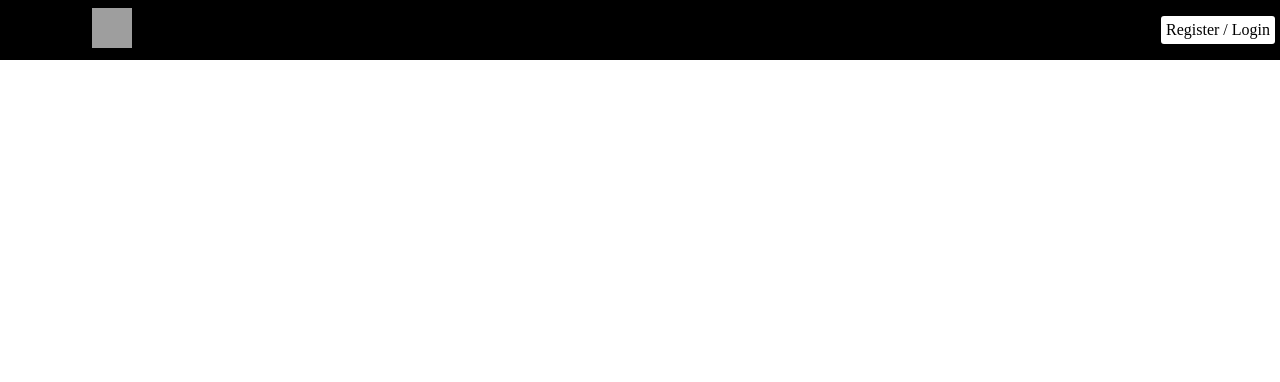
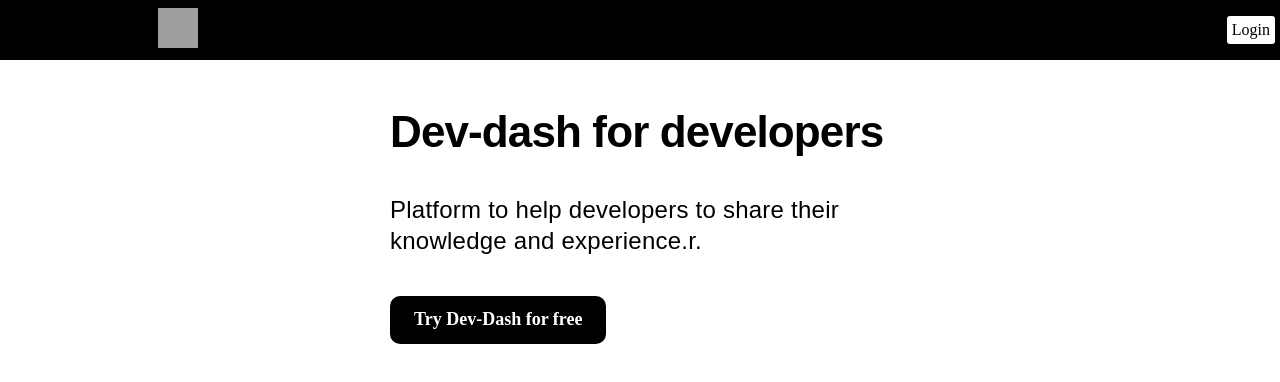
Before and after one commit to matifandy8/Dev-dashboard, a React (Vite) app: page / in a window 1280 px wide. Shown: the top 382 px of the page. Built offline with nearby package versions, Linux system fonts and the light colour scheme; grey boxes are pictures that could not be loaded.

Commit message:
add public home landing

```diff
--- a/src/css/main.css
+++ b/src/css/main.css
@@ -716,3 +716,43 @@ a {
     width: 60%;
   }
 }
+.publicHome {
+  padding: 50px 15px;
+}
+.publicHome__title {
+  font-size: 44px;
+  font-weight: 700;
+  line-height: 1;
+  letter-spacing: -0.02em;
+  font-family: "Whyte Inktrap", Whyte, sans-serif;
+  margin: 64px auto 32px;
+  color: black;
+  margin: 0px auto 40px;
+  max-width: 500px;
+}
+.publicHome__subtitle {
+  font-size: 24px;
+  line-height: 1.3;
+  font-family: "Whyte Inktrap", Whyte, sans-serif;
+  letter-spacing: 0.01em;
+  margin: 0px auto 40px;
+  max-width: 500px;
+}
+.publicHome__btn {
+  margin: 0px auto 40px;
+  max-width: 500px;
+}
+.publicHome__btn button {
+  background: black;
+  color: white;
+  display: inline-block;
+  border-radius: 10px;
+  padding: 14px 24px 16px;
+  font-size: 18px;
+  font-weight: 700;
+  line-height: 1;
+  border: 0px;
+  cursor: pointer;
+  user-select: none;
+  transition: transform 200ms ease 0s, background 200ms ease 0s;
+}
--- a/src/layout/navbars/NavPublic.tsx
+++ b/src/layout/navbars/NavPublic.tsx
@@ -10,7 +10,7 @@ const NavPublic = () => {
       </div>
       <ul className="NavPublic__list">
         <li className="NavPublic__item">
-          <a className="NavPublic__link" href="/login"> Register / Login</a>
+          <a className="NavPublic__link" href="/login">Login</a>
         </li>
       </ul>
     </nav>
--- a/src/pages/publicHome/PublicHome.tsx
+++ b/src/pages/publicHome/PublicHome.tsx
@@ -3,6 +3,15 @@ import Layout from "../../layout";
 function PublicHome() {
   return (
     <Layout>
+      <div className="publicHome">
+        <h1 className="publicHome__title">Dev-dash for developers</h1>
+        <p className="publicHome__subtitle">
+          Platform to help developers to share their knowledge and experience.r.
+        </p>
+        <div className="publicHome__btn">
+          <button>Try Dev-Dash for free</button>
+        </div>
+      </div>
     </Layout>
   );
 }
--- a/src/stylesheets/main.scss
+++ b/src/stylesheets/main.scss
@@ -27,6 +27,7 @@
 
 // 6. Page-specific styles
  @use 'pages/auth';
+ @use 'pages/publicHome';
 
 
 
--- /dev/null
+++ b/src/stylesheets/pages/_publicHome.scss
@@ -0,0 +1,42 @@
+.publicHome {
+  padding: 50px 15px;
+  &__title {
+    font-size: 44px;
+    font-weight: 700;
+    line-height: 1;
+    letter-spacing: -0.02em;
+    font-family: "Whyte Inktrap", Whyte, sans-serif;
+    margin: 64px auto 32px;
+    color: rgb(0, 0, 0);
+    margin: 0px auto 40px;
+    max-width: 500px;
+  }
+  &__subtitle{
+    font-size: 24px;
+    line-height: 1.3;
+    font-family: "Whyte Inktrap", Whyte, sans-serif;
+    letter-spacing: 0.01em;
+    margin: 0px auto 40px;
+    max-width: 500px;
+
+  }
+  &__btn{
+
+    margin: 0px auto 40px;
+    max-width: 500px;
+    button{
+        background: rgb(0, 0, 0);
+        color: rgb(255, 255, 255);
+        display: inline-block;
+        border-radius: 10px;
+        padding: 14px 24px 16px;
+        font-size: 18px;
+        font-weight: 700;
+        line-height: 1;
+        border: 0px;
+        cursor: pointer;
+        user-select: none;
+        transition: transform 200ms ease 0s, background 200ms ease 0s;
+    }
+  }
+}
```
